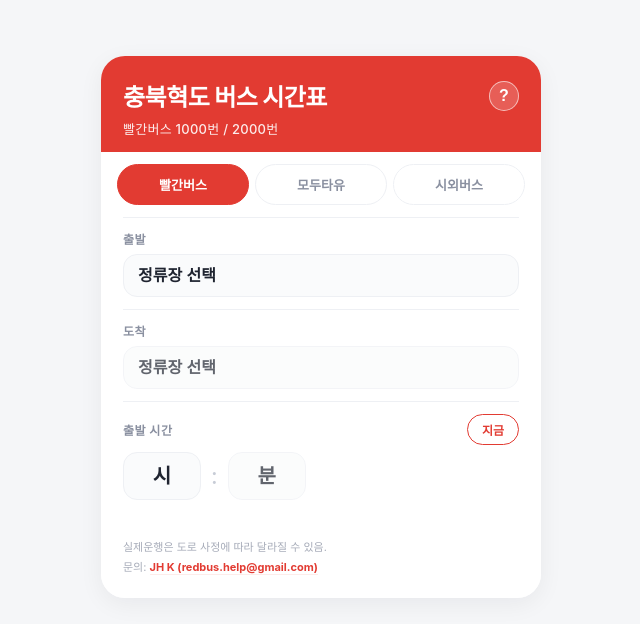
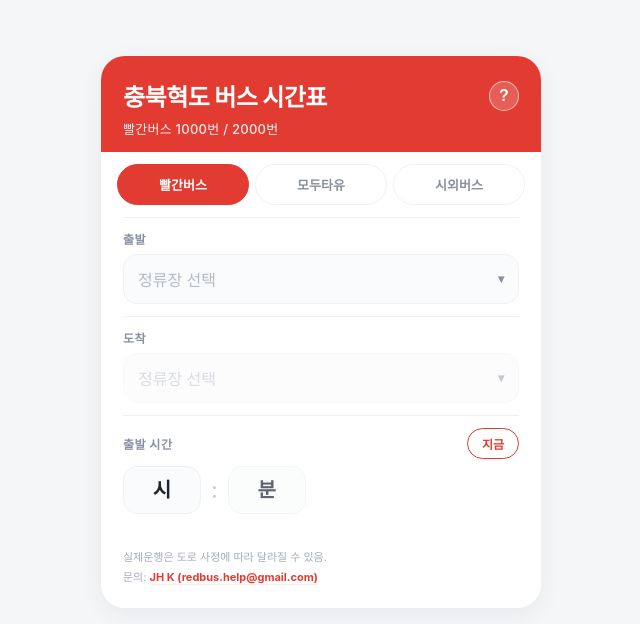
Before and after one commit to JHKIM-coder-ui/red-bus-app, a React (Vite) app: page / in a window 1280 px wide. Shown: the top 624 px of the page, without its empty margins (319-959 px from the left). Built offline with nearby package versions, Linux system fonts and the light colour scheme; a web font is replaced by a local one.

Commit message:
Add files via upload

```diff
--- a/src/App.jsx
+++ b/src/App.jsx
@@ -106,44 +106,47 @@ const GROUPS = {
 };
 
 // ── 시외버스: 충북혁신도시터미널 출발 ──
-// 각 편: { t: 시각, via: 경유표기(없으면 직통), days: 운행요일(생략 시 매일) }
+// 각 편: { t: 시각, via: 경유표기(없으면 직통), days: 운행요일(생략 시 매일), grade: "우등"|"일반"(생략 시 미표시) }
 // days 코드: 0=일 1=월 2=화 3=수 4=목 5=금 6=토
 const INTERCITY = {
+  // 서울남부행: 실제 배차 기준 (우등 11,800원 / 일반 9,100원, 경유편은 대소 등 경유)
   "서울남부": [
-    { t: "6:20" }, { t: "7:00" }, { t: "7:40" }, { t: "8:20", via: "대소" },
-    { t: "9:00", via: "대소" }, { t: "9:10", via: "대소", days: [5,6,0] }, { t: "9:30" },
-    { t: "9:40", via: "대소", days: [6] }, { t: "10:00", via: "대소" },
-    { t: "10:20", via: "대소", days: [6] }, { t: "10:30" }, { t: "10:50", via: "대소", days: [6] },
-    { t: "11:00", via: "대소" }, { t: "11:20", via: "대소", days: [6] }, { t: "12:00", via: "대소" },
-    { t: "12:30" }, { t: "13:00", via: "대소" }, { t: "14:00", via: "대소" }, { t: "14:30" },
-    { t: "15:00", via: "대소" }, { t: "15:40", via: "대소", days: [5,6,0] }, { t: "16:00", via: "대소·죽전" },
-    { t: "16:20", via: "대소", days: [6] }, { t: "16:30" }, { t: "17:00", via: "대소" },
-    { t: "17:30" }, { t: "17:50", via: "대소", days: [6] }, { t: "18:00", via: "대소·죽전" },
-    { t: "18:30" }, { t: "19:00", via: "대소" }, { t: "20:00" }, { t: "21:00" },
+    { t: "6:20", grade: "우등" }, { t: "7:00", grade: "우등" }, { t: "7:40", grade: "우등" },
+    { t: "8:20", grade: "일반", via: "경유" }, { t: "9:00", grade: "우등", via: "경유" },
+    { t: "9:30", grade: "우등" }, { t: "10:00", grade: "우등", via: "경유" }, { t: "10:30", grade: "우등" },
+    { t: "10:50", grade: "일반", via: "경유" }, { t: "11:00", grade: "우등", via: "경유" },
+    { t: "12:00", grade: "우등", via: "경유" }, { t: "12:30", grade: "우등" },
+    { t: "13:00", grade: "우등", via: "경유" }, { t: "14:00", grade: "우등", via: "경유" },
+    { t: "14:30", grade: "우등" }, { t: "15:00", grade: "우등", via: "경유" },
+    { t: "15:40", grade: "일반", via: "경유" }, { t: "16:00", grade: "우등", via: "경유" },
+    { t: "16:30", grade: "우등" }, { t: "17:00", grade: "우등", via: "경유" }, { t: "17:30", grade: "우등" },
+    { t: "18:00", grade: "우등", via: "경유" }, { t: "18:20", grade: "일반", via: "경유" },
+    { t: "18:30", grade: "우등" }, { t: "19:00", grade: "우등", via: "경유" },
+    { t: "20:00", grade: "우등" }, { t: "21:00", grade: "우등" },
   ],
-  "동서울 (덕산·대소 경유)": [
+  "동서울": [
     { t: "7:35", via: "덕산·대소" }, { t: "10:05", via: "덕산·대소" }, { t: "12:35", via: "덕산·대소" },
     { t: "16:05", via: "덕산·대소" }, { t: "18:35", via: "덕산·대소" },
   ],
-  "수원·안산 (대소 경유)": [
-    { t: "7:55", via: "대소·로데오" }, { t: "14:55", via: "대소·공포" },
+  "수원·안산": [
+    { t: "7:55", via: "대소" }, { t: "14:55", via: "대소" },
   ],
   "김포·인천공항": [
     { t: "8:20" }, { t: "13:30" }, { t: "19:00" },
   ],
-  "대전복합 (진천 경유)": [
+  "대전복합": [
     { t: "7:10" }, { t: "9:00" }, { t: "11:00" }, { t: "13:00" }, { t: "15:00" }, { t: "17:00" }, { t: "19:00" },
   ],
   "유성": [
     { t: "6:40" }, { t: "9:30" }, { t: "12:50" }, { t: "13:50" }, { t: "16:00" }, { t: "17:50" }, { t: "18:50" }, { t: "21:00" },
   ],
-  "청주 (진천 경유)": [
+  "청주": [
     { t: "9:15" }, { t: "13:20" }, { t: "19:20" },
   ],
-  "충주 (무극·음성·주덕 경유)": [
+  "충주": [
     { t: "8:20" }, { t: "11:27" }, { t: "16:52" }, { t: "18:55" }, { t: "20:00", via: "음성종착" },
   ],
-  "천안 (진천 경유)": [
+  "천안": [
     { t: "7:20" }, { t: "9:40" }, { t: "11:20" }, { t: "13:30" }, { t: "18:30" },
   ],
   "오송": [
@@ -171,9 +174,8 @@ const DAY_NAMES = ["일","월","화","수","목","금","토"];
 const toMin = (t) => { const [h, m] = t.split(":").map(Number); return h * 60 + m; };
 
 // ── 애드센스 광고 컴포넌트 ─────────────────────────────
-// client: 본인 게시자 ID (ca-pub-...), slot: 광고 단위 슬롯 ID
-const ADS_CLIENT = "ca-pub-6686343538244363"; // ← 본인 게시자 ID로 교체
-const ADS_SLOT = "XXXXXXXXXX";                // ← 광고 단위 슬롯 ID로 교체
+const ADS_CLIENT = "ca-pub-6686343538244363";
+const ADS_SLOT = "XXXXXXXXXX"; // ← 광고 단위 슬롯 ID로 교체
 
 function AdBox() {
   const ref = useRef(null);
@@ -200,6 +202,80 @@ function AdBox() {
   );
 }
 
+// ── 커스텀 드롭다운 (아이폰·갤럭시 동일 동작) ─────────────
+function Dropdown({ value, onChange, options, placeholder = "정류장 선택", disabled = false, accent = "#211c3d" }) {
+  const [open, setOpen] = useState(false);
+  const ref = useRef(null);
+  useEffect(() => {
+    if (!open) return;
+    const onDoc = (e) => { if (ref.current && !ref.current.contains(e.target)) setOpen(false); };
+    document.addEventListener("mousedown", onDoc);
+    document.addEventListener("touchstart", onDoc);
+    return () => {
+      document.removeEventListener("mousedown", onDoc);
+      document.removeEventListener("touchstart", onDoc);
+    };
+  }, [open]);
+  const DD = ddStyles;
+  return (
+    <div style={DD.wrap} ref={ref}>
+      <button
+        type="button"
+        style={{ ...DD.trigger, ...(disabled ? DD.triggerDisabled : {}), ...(open ? { borderColor: accent } : {}) }}
+        onClick={() => !disabled && setOpen((v) => !v)}
+        disabled={disabled}
+      >
+        <span style={value ? DD.valText : DD.placeholder}>{value || placeholder}</span>
+        <span style={{ ...DD.caret, ...(open ? { transform: "rotate(180deg)" } : {}) }}>▾</span>
+      </button>
+      {open && (
+        <div style={DD.menu}>
+          {options.length === 0 && <div style={DD.emptyItem}>선택 가능한 정류장이 없습니다</div>}
+          {options.map((opt) => (
+            <button
+              type="button"
+              key={opt}
+              style={{ ...DD.item, ...(opt === value ? { ...DD.itemActive, color: accent } : {}) }}
+              onClick={() => { onChange(opt); setOpen(false); }}
+            >
+              {opt}
+              {opt === value && <span style={{ color: accent }}>✓</span>}
+            </button>
+          ))}
+        </div>
+      )}
+    </div>
+  );
+}
+
+const ddStyles = {
+  wrap: { position: "relative", width: "100%" },
+  trigger: {
+    width: "100%", display: "flex", alignItems: "center", justifyContent: "space-between",
+    padding: "12px 14px", fontSize: 16, fontWeight: 600, color: "#1F2430",
+    border: "1px solid #EEF0F4", borderRadius: 14,
+    background: "#FAFBFC", cursor: "pointer", textAlign: "left",
+  },
+  triggerDisabled: { opacity: 0.5, cursor: "not-allowed" },
+  valText: { color: "#1F2430", fontWeight: 600 },
+  placeholder: { color: "#B4B9C4", fontWeight: 500 },
+  caret: { fontSize: 12, color: "#8A90A0", marginLeft: 8, transition: "transform .15s", flexShrink: 0 },
+  menu: {
+    position: "absolute", top: "calc(100% + 6px)", left: 0, right: 0, zIndex: 50,
+    maxHeight: 260, overflowY: "auto",
+    background: "#fff", borderRadius: 14,
+    border: "1px solid #EEF0F4", boxShadow: "0 10px 30px rgba(20,25,40,0.16)",
+    padding: 6,
+  },
+  item: {
+    width: "100%", display: "flex", alignItems: "center", justifyContent: "space-between",
+    padding: "12px 12px", fontSize: 15, color: "#3A4150", fontWeight: 500,
+    border: "none", background: "transparent", borderRadius: 10, cursor: "pointer", textAlign: "left",
+  },
+  itemActive: { background: "#F1F3F7", fontWeight: 700 },
+  emptyItem: { padding: "14px 12px", fontSize: 14, color: "#B4B9C4", textAlign: "center" },
+};
+
 export default function App() {
   const [tab, setTab] = useState("red");
   const [origin, setOrigin] = useState("");
@@ -211,19 +287,16 @@ export default function App() {
   const [showHelp, setShowHelp] = useState(false); // 앱 안내 모달
 
   const group = GROUPS[tab];
-  const accent = group.color || "#E23B32"; // 현재 탭 대표색
+  const accent = group.color || "#E23B32";
   const accentSoft = group.soft || "#FDECEA";
-  const isDestMode = group.type === "dest"; // 시외/시내버스 방식
-  // 현재 탭의 노선들 (순환 방식일 때만)
+  const isDestMode = group.type === "dest";
   const tabLines = group.lines || [];
 
-  // 탭 변경 시 검색값 초기화
   const changeTab = (t) => {
     setTab(t);
     setOrigin(""); setDest(""); setDestName(""); setAfterH(""); setAfterM(""); setSelected(null);
   };
 
-  // 시각 필터 값 (시만 선택해도 동작, 둘 다 비면 필터 없음)
   const after = afterH === "" ? "" : `${afterH}:${afterM === "" ? "00" : afterM}`;
 
   const setNow = () => {
@@ -232,14 +305,12 @@ export default function App() {
     setAfterM(String(d.getMinutes()).padStart(2, "0"));
   };
 
-  // 출발지 후보: 현재 탭 노선의 모든 정류장 합집합 (도착 표시 제외)
   const allOrigins = useMemo(() => {
     const s = new Set();
     tabLines.forEach((line) => STOPS[line].slice(0, -1).forEach((x) => s.add(x.replace("(도착)", ""))));
     return [...s];
   }, [tabLines]);
 
-  // 선택한 출발지에서 갈 수 있는 도착지 후보 (현재 탭 노선 기준)
   const destOptions = useMemo(() => {
     if (!origin) return [];
     const s = new Set();
@@ -261,21 +332,17 @@ export default function App() {
       const stops = STOPS[line];
       const oi = stops.indexOf(origin);
       if (oi < 0) return;
-      // 도착지 인덱스 (선택 시). 출발지 이후여야 함
       let di = -1;
       if (dest) {
         di = stops.findIndex((s, i) => i > oi && s.replace("(도착)", "") === dest);
-        if (di < 0) return; // 이 노선으론 못 감
+        if (di < 0) return;
       }
       sched.forEach((row, rowIdx) => {
         const depT = row[oi];
         if (!depT) return;
         if (after && toMin(depT) < toMin(after)) return;
         out.push({
-          line,
-          rowIdx,
-          oi,
-          di,
+          line, rowIdx, oi, di,
           dep: depT,
           depMin: toMin(depT),
           arr: di >= 0 ? row[di] : null,
@@ -286,19 +353,14 @@ export default function App() {
     return out.sort((a, b) => a.depMin - b.depMin);
   }, [ready, origin, dest, after, tabLines]);
 
-  // ── 시외/시내버스(목적지 방식) ──
   const destList = useMemo(() => {
     if (!isDestMode) return [];
     return Object.keys(DEST_DATA[tab]);
   }, [isDestMode, tab]);
 
-  // 오늘 요일 (0=일 ~ 6=토)
   const todayDow = new Date().getDay();
-
-  // 조회 조건: 시간대 선택 시 활성 (목적지는 선택사항)
   const destReady = isDestMode && afterH !== "";
 
-  // 모든 목적지의 출발 편을 시간순으로 합쳐 반환. 목적지 선택 시 그 목적지만.
   const destResults = useMemo(() => {
     if (!destReady) return [];
     const data = DEST_DATA[tab];
@@ -306,23 +368,15 @@ export default function App() {
     const out = [];
     targets.forEach((d) => {
       (data[d] || []).forEach((item) => {
-        // 시외버스는 객체({t,via,days}), 시내버스는 문자열
         const t = typeof item === "string" ? item : item.t;
         const via = typeof item === "string" ? null : (item.via || null);
         const days = typeof item === "string" ? null : (item.days || null);
+        const grade = typeof item === "string" ? null : (item.grade || null);
         if (after && toMin(t) < toMin(after)) return;
         const runsToday = !days || days.includes(todayDow);
-        out.push({
-          dest: d,
-          t,
-          min: toMin(t),
-          via,
-          days,
-          runsToday,
-        });
+        out.push({ dest: d, t, min: toMin(t), via, days, grade, runsToday });
       });
     });
-    // 오늘 운행 편을 먼저, 그 안에서 시간순
     return out.sort((a, b) => {
       if (a.runsToday !== b.runsToday) return a.runsToday ? -1 : 1;
       return a.min - b.min;
@@ -373,18 +427,11 @@ export default function App() {
             <>
               <label style={S.field}>
                 <span style={S.lbl}>출발</span>
-                <select style={S.input} value={origin} onChange={(e) => { setOrigin(e.target.value); setDest(""); }}>
-                  <option value="">정류장 선택</option>
-                  {allOrigins.map((s) => <option key={s} value={s}>{s}</option>)}
-                </select>
+                <Dropdown value={origin} onChange={(v) => { setOrigin(v); setDest(""); }} options={allOrigins} accent={accent} />
               </label>
-
               <label style={S.field}>
                 <span style={S.lbl}>도착</span>
-                <select style={S.input} value={dest} onChange={(e) => setDest(e.target.value)} disabled={!origin}>
-                  <option value="">정류장 선택</option>
-                  {destOptions.map((s) => <option key={s} value={s}>{s}</option>)}
-                </select>
+                <Dropdown value={dest} onChange={(v) => setDest(v)} options={destOptions} disabled={!origin} accent={accent} />
               </label>
             </>
           )}
@@ -392,10 +439,7 @@ export default function App() {
           {isDestMode && (
             <label style={S.field}>
               <span style={S.lbl}>도착</span>
-              <select style={S.input} value={destName} onChange={(e) => setDestName(e.target.value)}>
-                <option value="">정류장 선택</option>
-                {destList.map((d) => <option key={d} value={d}>{d}</option>)}
-              </select>
+              <Dropdown value={destName} onChange={(v) => setDestName(v)} options={destList} accent={accent} />
             </label>
           )}
 
@@ -431,7 +475,6 @@ export default function App() {
         </div>
 
         <div style={{ ...S.list, ...(hasResults ? {} : S.listEmpty) }}>
-          {/* 순환 방식(빨간버스·모두타유) 결과 */}
           {!isDestMode && ready && results.length === 0 && (
             <div style={S.empty}>선택한 시간 이후 버스편이 없습니다</div>
           )}
@@ -456,7 +499,6 @@ export default function App() {
             );
           })}
 
-          {/* 목적지 방식(시외·시내버스) 편별 목록 */}
           {isDestMode && destReady && destResults.length === 0 && (
             <div style={S.empty}>선택한 시간 이후 버스편이 없습니다</div>
           )}
@@ -468,8 +510,13 @@ export default function App() {
               <div style={S.rowMain}>
                 <div style={S.busDest}>{r.dest}</div>
                 <div style={S.busTags}>
+                  {r.grade && (
+                    <span style={{ ...S.gradeTag, ...(r.grade === "우등" ? S.gradePremium : S.gradeNormal) }}>
+                      {r.grade}
+                    </span>
+                  )}
                   <span style={{ ...S.viaTag, ...(r.via ? S.viaCol : S.directCol) }}>
-                    {r.via ? `${r.via} 경유` : "직통"}
+                    {r.via ? (r.via === "경유" ? "경유" : `${r.via} 경유`) : "직통"}
                   </span>
                   {r.days && (
                     <span style={{ ...S.dayTag, ...(r.runsToday ? S.dayRun : S.dayNo) }}>
@@ -482,7 +529,7 @@ export default function App() {
           ))}
         </div>
 
-        <AdBox />
+        {hasResults && <AdBox />}
 
         <footer style={S.foot}>
           실제운행은 도로 사정에 따라 달라질 수 있음.
@@ -521,7 +568,7 @@ function HelpView({ onClose }) {
           <ul style={helpStyles.ul}>
             <li style={helpStyles.li}><b>빨간버스</b> — 혁신도시 순환버스(1000·2000번). 출발·도착 정류장으로 조회</li>
             <li style={helpStyles.li}><b>모두타유</b> — 자율주행셔틀. 시계·반시계 방향 순환</li>
-            <li style={helpStyles.li}><b>시외버스</b> — 혁신도시터미널에서 서울·대전·청주 등으로 가는 버스. 직통·경유·요일 운행 구분 표시</li>
+            <li style={helpStyles.li}><b>시외버스</b> — 혁신도시터미널에서 서울·대전·청주 등으로 가는 버스. 우등·일반, 직통·경유, 요일 운행 구분 표시</li>
           </ul>
           <div style={helpStyles.sec}>앞으로</div>
           <p style={helpStyles.p}>
@@ -653,7 +700,7 @@ const styles = {
   resultHead: { padding: "18px 22px 8px", fontSize: 12, fontWeight: 700, color: SUB, letterSpacing: "0.04em" },
   resultHeadEmpty: { padding: "4px 22px 0", height: 0, overflow: "hidden" },
   list: { display: "flex", flexDirection: "column", gap: 10, padding: "0 16px 8px", maxHeight: "min(52vh, 520px)", overflowY: "auto" },
-  listEmpty: { maxHeight: "none", padding: "0 16px" },
+  listEmpty: { maxHeight: "none", padding: 0, minHeight: 0 },
   empty: { padding: "36px 22px", textAlign: "center", color: "#B4B9C4", fontSize: 14 },
 
   row: {
@@ -679,11 +726,14 @@ const styles = {
   viaTag: { fontSize: 12, fontWeight: 700, padding: "2px 9px", borderRadius: 999 },
   directCol: { background: "#E7F6EE", color: "#188A56" },
   viaCol: { background: "#EAF0FF", color: "#3A5BD0" },
+  gradeTag: { fontSize: 12, fontWeight: 800, padding: "2px 9px", borderRadius: 999 },
+  gradePremium: { background: "#2b2350", color: "#fff" },
+  gradeNormal: { background: "#efe9e0", color: "#7a6f52" },
   dayTag: { fontSize: 11, fontWeight: 600, padding: "2px 8px", borderRadius: 999 },
   dayRun: { background: "#F1F3F7", color: SUB },
   dayNo: { background: RED_SOFT, color: RED },
 
-  foot: { padding: "14px 22px 20px", fontSize: 11, color: "#A6ABB8", lineHeight: 1.8, background: "#fff" },
+  foot: { padding: "18px 22px 20px", fontSize: 11, color: "#A6ABB8", lineHeight: 1.8, background: "#fff" },
   mail: { color: RED, fontWeight: 700, textDecoration: "none", borderBottom: "1px solid " + RED_SOFT },
 };
 
```
